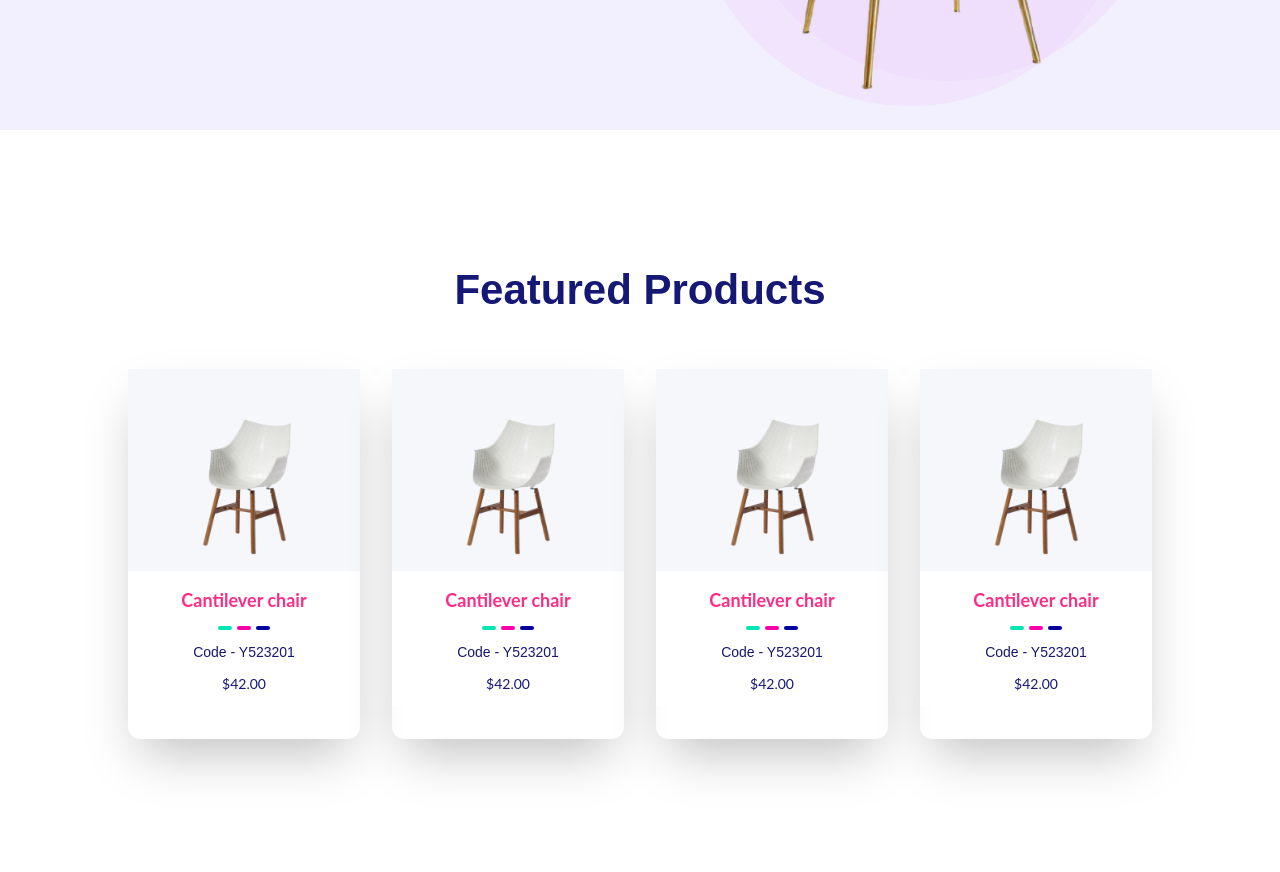
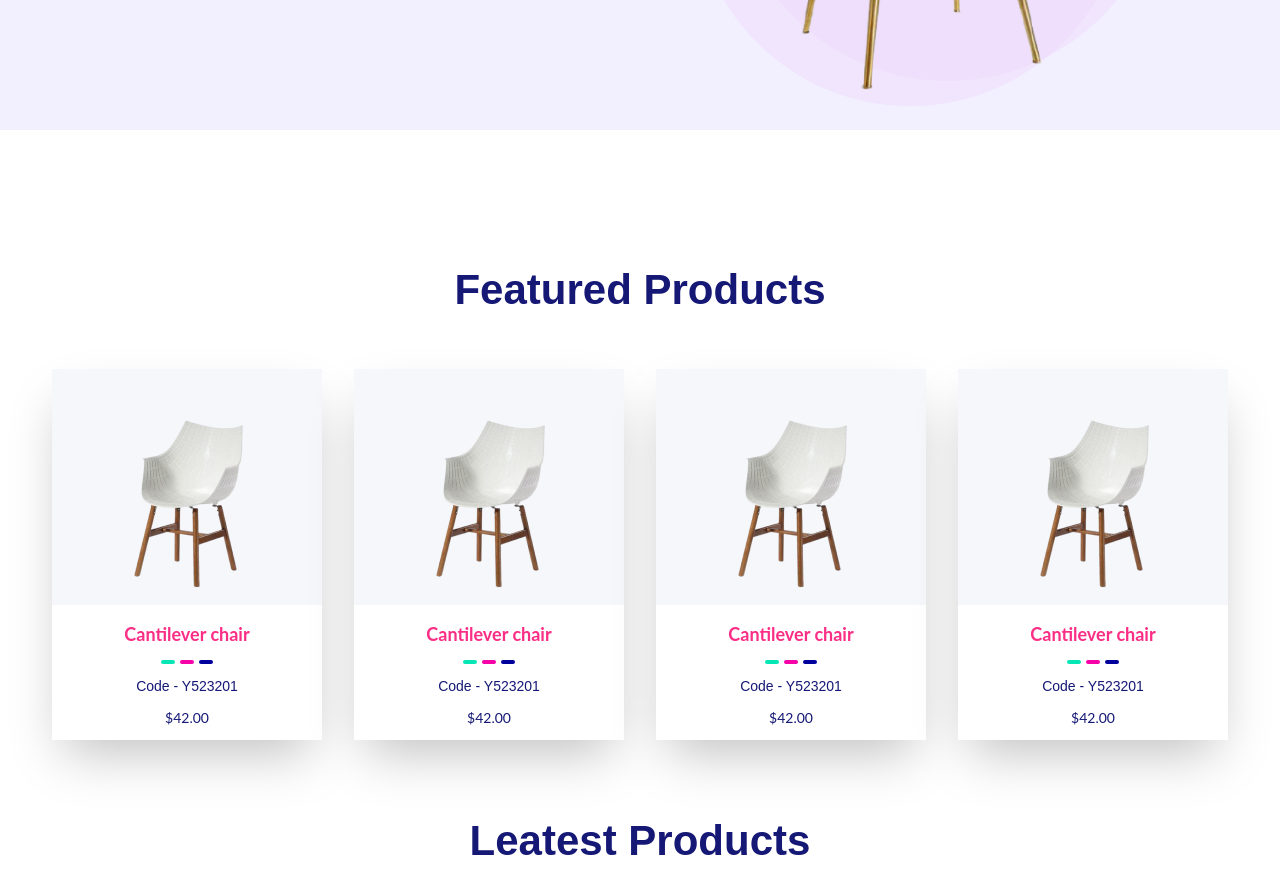
Before and after one commit to yasinn-arafat/Hekto, a React (Vite) app: page / in a window 1280 px wide. Shown: the part 740-1612 px from the top of the page. Built offline with nearby package versions, Linux system fonts and the light colour scheme.

Commit message:
Products Title added

```diff
--- a/src/Component/CommonComponent/Title/Title.jsx
+++ b/src/Component/CommonComponent/CommonTitle/CommonTitle.jsx
@@ -1,13 +1,13 @@
 import React from "react";
 
-const Title = () => {
+const CommonTitle = ({ Title }) => {
   return (
     <div>
       <h2 className="font-JosefinFont text-[42px] text-[#151875] font-bold text-center">
-        Featured Products
+        {Title ? Title : "Title Here"}
       </h2>
     </div>
   );
 };
 
-export default Title;
+export default CommonTitle;
--- a/src/Component/HomeComponent/FeaturedProducts/FeaturedProducts.jsx
+++ b/src/Component/HomeComponent/FeaturedProducts/FeaturedProducts.jsx
@@ -1,14 +1,14 @@
 import React from "react";
-import Title from "../../CommonComponent/Title/Title";
+import CommonTitle from "../../CommonComponent/CommonTitle/CommonTitle";
 import FeaturedCard from "../../CommonComponent/FeatueredCard/FeaturedCard";
 
 const FeaturedProducts = () => {
   return (
     <>
-      <div className="p-32">
+      <div className="pt-32">
         <div className="container">
           <div className="pb-12">
-            <Title />
+            <CommonTitle Title={"Featured Products"} />
           </div>
           <div className="flex items-center justify-center gap-x-8">
             <FeaturedCard />
--- a/src/Component/HomeComponent/Products/Products.jsx
+++ b/src/Component/HomeComponent/Products/Products.jsx
@@ -1,7 +1,20 @@
 import React from "react";
+import CommonTitle from "../../CommonComponent/CommonTitle/CommonTitle";
 
 const Products = () => {
-  return <div>Products</div>;
+  return (
+    <>
+      <div className="pt-[70px]">
+        <div className="container">
+          <div>
+            <div>
+              <CommonTitle Title={"Leatest Products"} />
+            </div>
+          </div>
+        </div>
+      </div>
+    </>
+  );
 };
 
 export default Products;
--- a/src/Pages/Home/Home.jsx
+++ b/src/Pages/Home/Home.jsx
@@ -3,6 +3,7 @@ import Header from "../../Component/HomeComponent/Header/Header";
 import Navbar from "../../Component/HomeComponent/Navbar/Navbar";
 import Banner from "../../Component/HomeComponent/Banner/Banner";
 import FeaturedProducts from "../../Component/HomeComponent/FeaturedProducts/FeaturedProducts";
+import Products from "../../Component/HomeComponent/Products/Products";
 
 const Home = () => {
   return (
@@ -12,6 +13,7 @@ const Home = () => {
         <Navbar />
         <Banner />
         <FeaturedProducts />
+        <Products />
       </div>
     </>
   );
```
